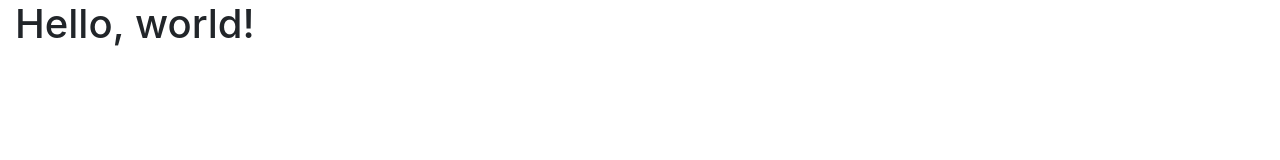
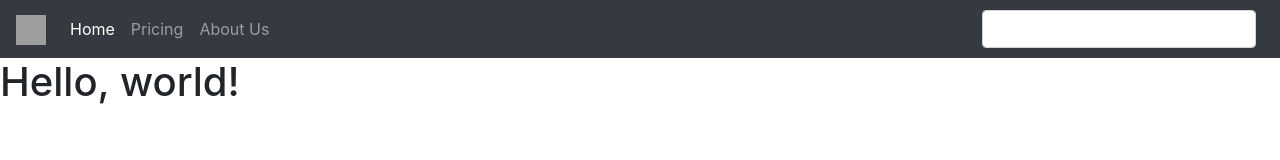
Before and after one commit to oabanin/bootstrap-learning, a plain HTML site: page index.html in a window 1280 px wide. Drawn offline with Linux system fonts and the light colour scheme; grey boxes are pictures that could not be loaded.

Commit message:
add navmenu

```diff
--- a/index.html
+++ b/index.html
@@ -12,9 +12,30 @@
 </head>
 
 <body>
-    <div class="container-fluid">
-        <h1>Hello, world!</h1>
-    </div>
+    <nav class="navbar navbar-expand-lg navbar-dark bg-dark">
+        <a href="#" class="navbar-brand">
+            <img src="https://upload.wikimedia.org/wikipedia/commons/thumb/b/b2/Bootstrap_logo.svg/512px-Bootstrap_logo.svg.png"
+                alt="logo" width="30" height="30">
+        </a>
+        <button class="navbar-toggler" type="button" data-toggle="collapse" data-target="#navbarSupport">
+            <span class="navbar-toggler-icon"></span>
+        </button>
+
+        <div class="collapse navbar-collapse" id="navbarSupportedContent">
+            <ul class="navbar-nav mr-auto">
+                <li class="nav-item active"><a href="#" class="nav-link">Home</a></li>
+                <li class="nav-item"><a href="#" class="nav-link">Pricing</a></li>
+                <li class="nav-item"><a href="#" class="nav-link">About Us</a></li>
+            </ul>
+            <form class="form-inline my-2 my-lg-0">
+                <input type="text" class="form-control mr-sm-2">
+            </form>
+
+        </div>
+    </nav>
+    <h1>Hello, world!</h1>
+
+
 
 
     <!-- Optional JavaScript -->
```
